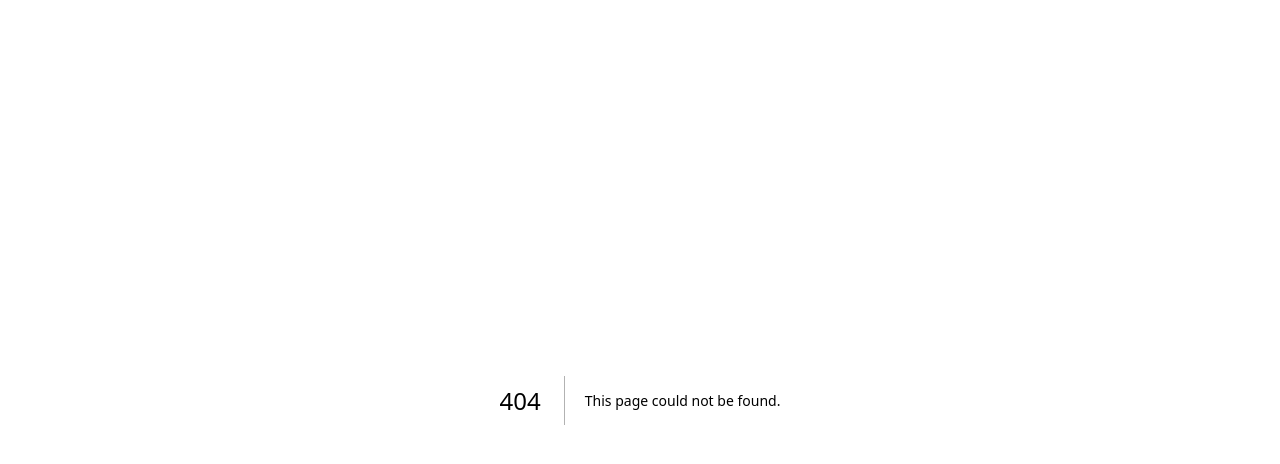
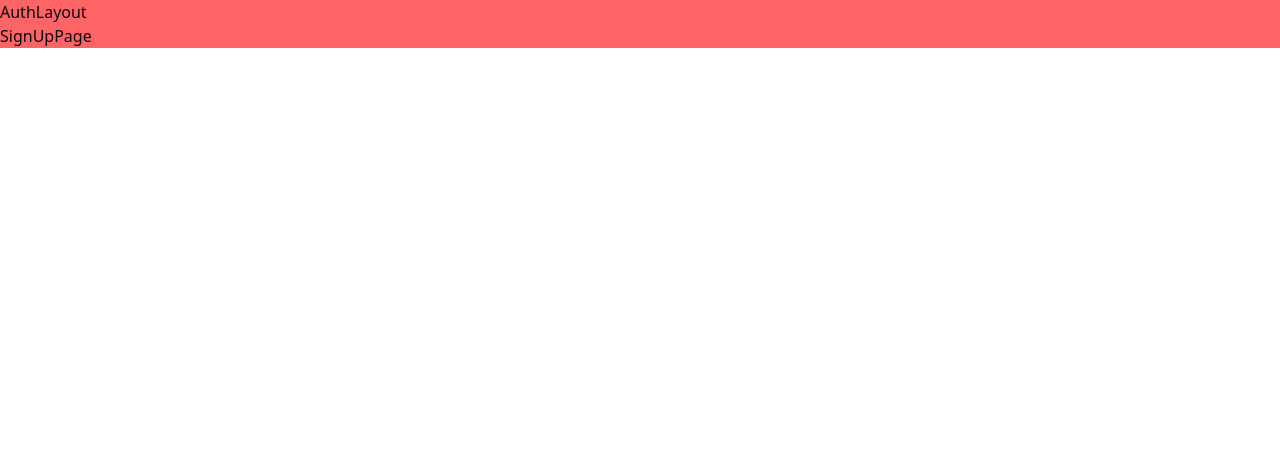
Before and after one commit to hitha-shetty/discord-clone, a Next.js app: page /register in a window 1280 px wide. Before the commit this address had no page. Shown: the top 464 px of the page. Built offline with nearby package versions, Linux system fonts and the light colour scheme.

Commit message:
basic folder setup

```diff
--- /dev/null
+++ b/app/(auth)/(routes)/login/page.tsx
@@ -0,0 +1,5 @@
+const LoginPage = () => {
+    return ( <div>Login</div> );
+}
+
+export default LoginPage;
--- /dev/null
+++ b/app/(auth)/(routes)/register/page.tsx
@@ -0,0 +1,9 @@
+const SignUpPage = () => {
+    return (
+        <div>
+            SignUpPage
+        </div>
+     );
+}
+
+export default SignUpPage;
--- /dev/null
+++ b/app/(auth)/layout.tsx
@@ -0,0 +1,12 @@
+import React from 'react'
+
+function AuthLayout({children} : {children : React.ReactNode}) {
+  return (
+    <div className='bg-red-400'>
+        AuthLayout
+        {children}
+    </div>
+  )
+}
+
+export default AuthLayout;
```
Also changed, not shown: app/(main)/(routes)/page.tsx (renamed from app/page.tsx).
